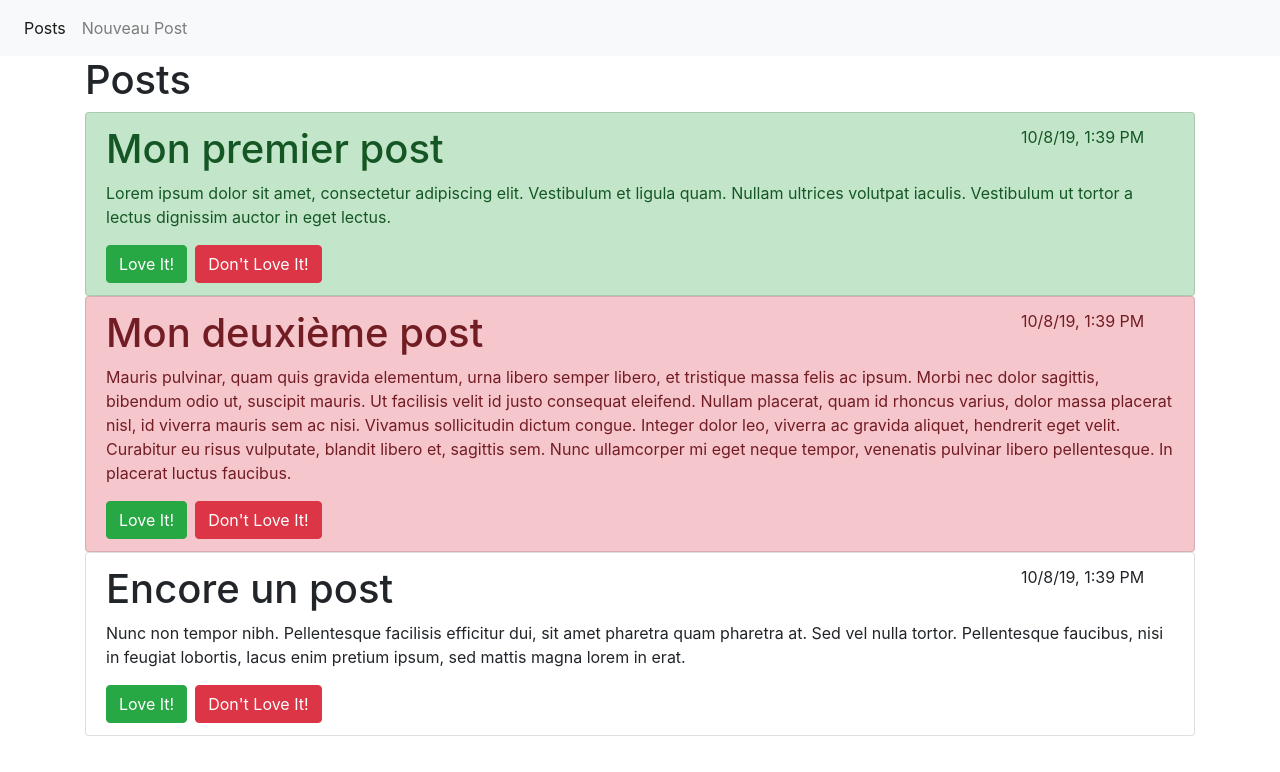
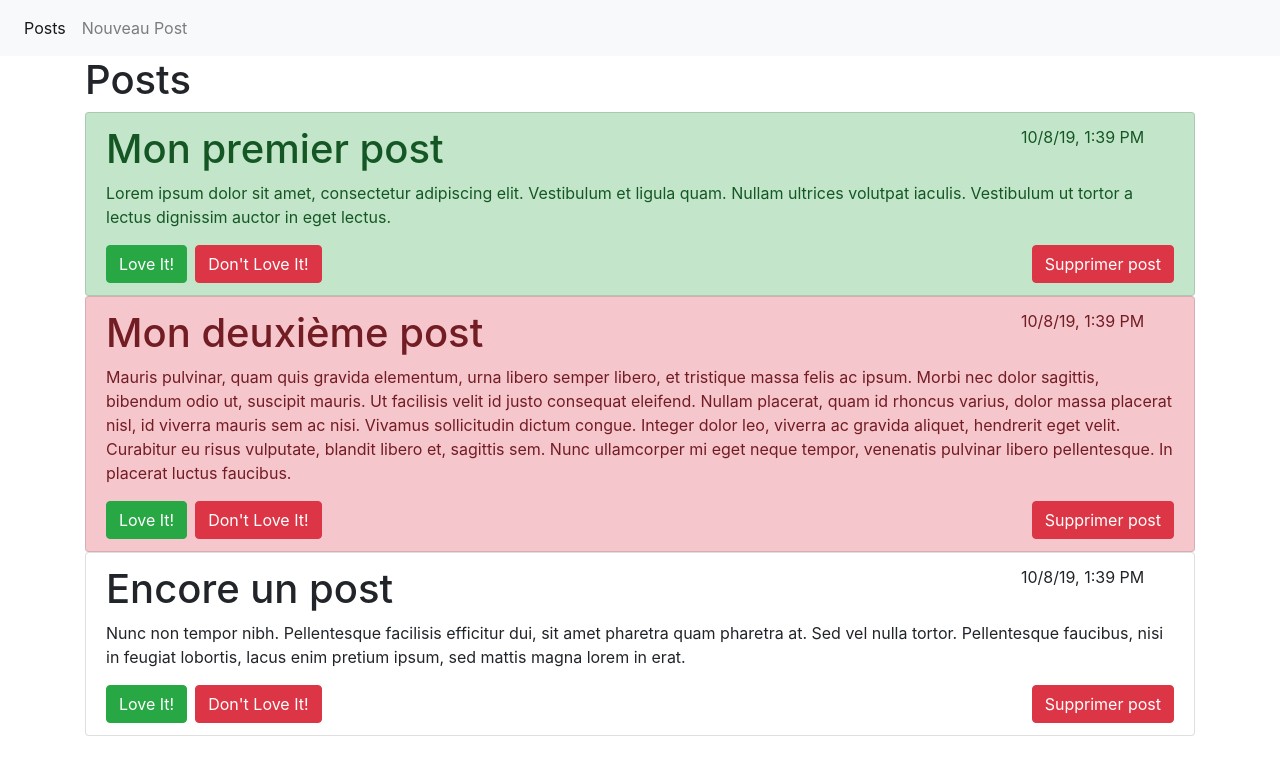
Before and after one commit to elkolotfi/angular-ocr-activitee, an Angular app: page /posts in a window 1280 px wide. Shown: the top 772 px of the page. Built offline with nearby package versions, Linux system fonts and the light colour scheme.

Commit message:
delete post

```diff
--- a/src/app/post-list-item/post-list-item.component.html
+++ b/src/app/post-list-item/post-list-item.component.html
@@ -19,6 +19,9 @@
         <li class="list-inline-item">
           <button class="btn btn-danger" (click)="onDontLoveIt()">Don't Love It!</button>
         </li>
+        <li class="list-inline-item float-right">
+          <button class="btn btn-danger" (click)="onDelete()">Supprimer post</button>
+        </li>
       </ul>
     </div>
   </div>
--- a/src/app/post-list-item/post-list-item.component.ts
+++ b/src/app/post-list-item/post-list-item.component.ts
@@ -1,5 +1,6 @@
 import {Component, Input, OnInit} from '@angular/core';
 import {Post} from '../../model/Post';
+import {PostService} from '../services/post.service';
 
 @Component({
   selector: 'app-post-list-item',
@@ -10,9 +11,13 @@ export class PostListItemComponent implements OnInit {
 
   @Input() post: Post;
 
-  constructor() { }
+  constructor(private postService: PostService) { }
 
   ngOnInit() {
+  }
+
+  onDelete() {
+    this.postService.removePost(this.post);
   }
 
   onLoveIt() {
```
